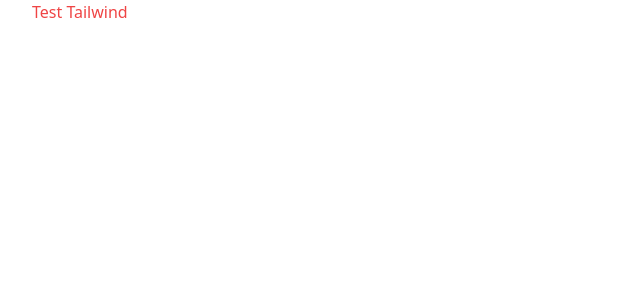
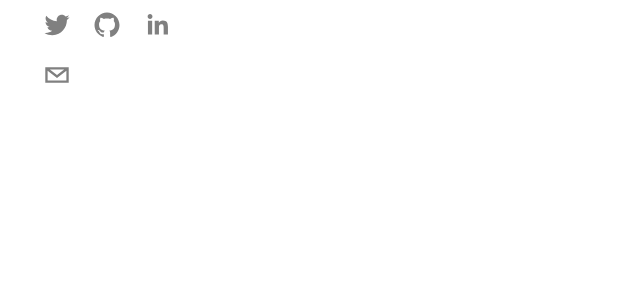
Before and after one commit to RajaKalavala/portfolio-nextjs, a Next.js app: page / in a window 1280 px wide. Shown: the top 300 px of the page, without its empty margins (0-640 px from the left). Built offline with nearby package versions, Linux system fonts and the light colour scheme.

Commit message:
Setup React Social Icons

```diff
--- /dev/null
+++ b/components/Header.tsx
@@ -0,0 +1,37 @@
+import React from "react";
+import { SocialIcon } from "react-social-icons";
+
+type Props = {};
+
+export default function Header({}: Props) {
+  return (
+    <header>
+      <div className="flex flex-row items-center">
+        <SocialIcon
+          url="https://twitter.com/"
+          fgColor="gray"
+          bgColor="transparent"
+        />
+        <SocialIcon
+          url="https://github.com/"
+          fgColor="gray"
+          bgColor="transparent"
+        />
+        <SocialIcon
+          url="https://linkedin.com/"
+          fgColor="gray"
+          bgColor="transparent"
+        />
+      </div>
+
+      <div>
+        <SocialIcon
+          className="cursor-pointer"
+          network="email"
+          fgColor="gray"
+          bgColor="transparent"
+        />
+      </div>
+    </header>
+  );
+}
--- a/package.json
+++ b/package.json
@@ -11,7 +11,8 @@
   "dependencies": {
     "next": "13.0.0",
     "react": "18.2.0",
-    "react-dom": "18.2.0"
+    "react-dom": "18.2.0",
+    "react-social-icons": "^5.15.0"
   },
   "devDependencies": {
     "@types/node": "18.11.7",
--- a/pages/index.tsx
+++ b/pages/index.tsx
@@ -1,5 +1,6 @@
 import Head from "next/head";
 import Image from "next/image";
+import Header from "../components/Header";
 import styles from "../styles/Home.module.css";
 
 export default function Home() {
@@ -10,7 +11,20 @@
         <link rel="icon" href="/favicon.ico" />
       </Head>
 
-      <h1 className="text-red-500">Test Tailwind</h1>
+      {/* Header */}
+      <Header />
+
+      {/* Hero */}
+
+      {/* About */}
+
+      {/* Experience */}
+
+      {/* Skills */}
+
+      {/* Projects */}
+
+      {/* Contat Me */}
     </div>
   );
 }
```
Also changed, not shown: 2 other files (tests, documents, lock files or other folders).
